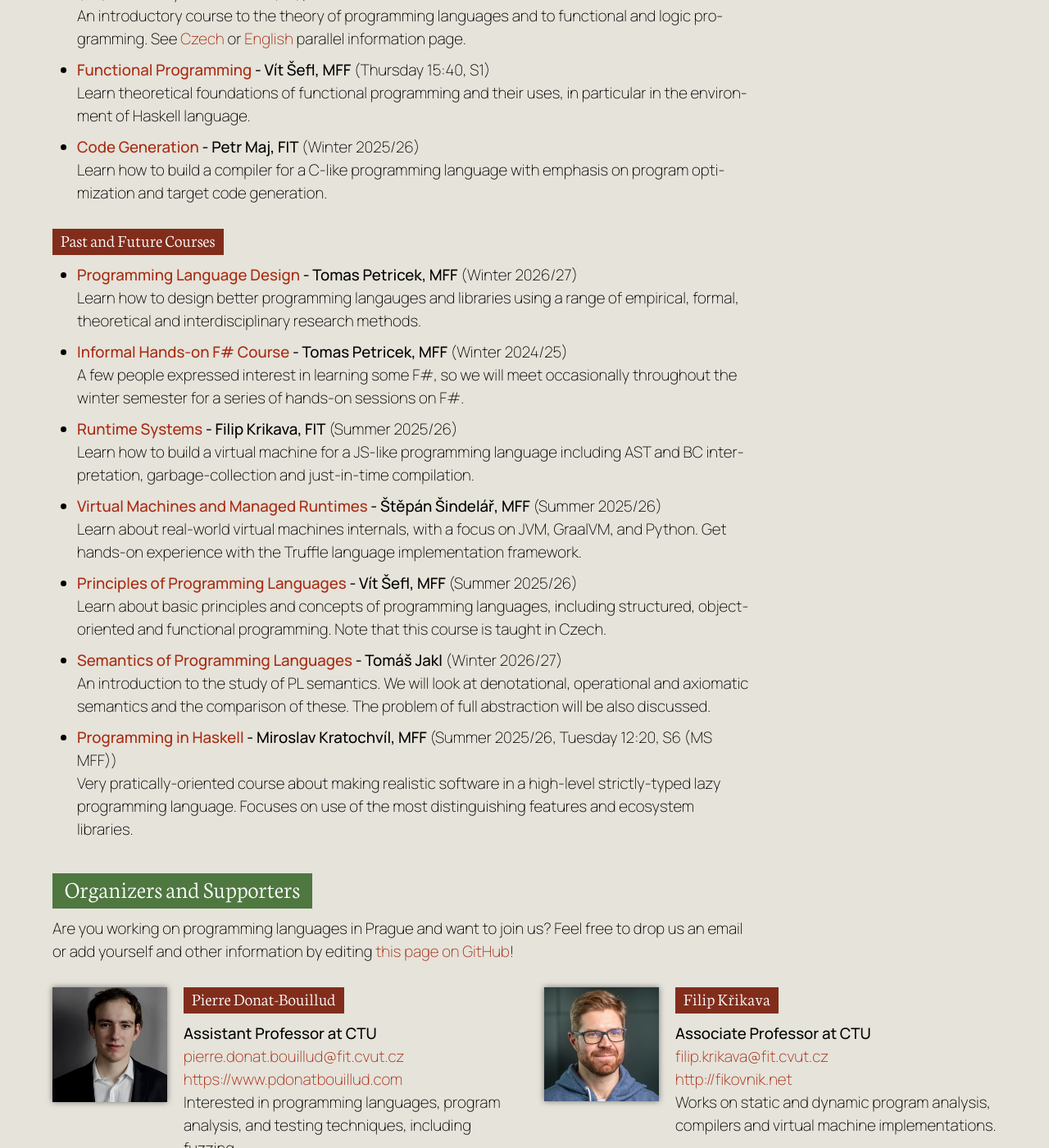
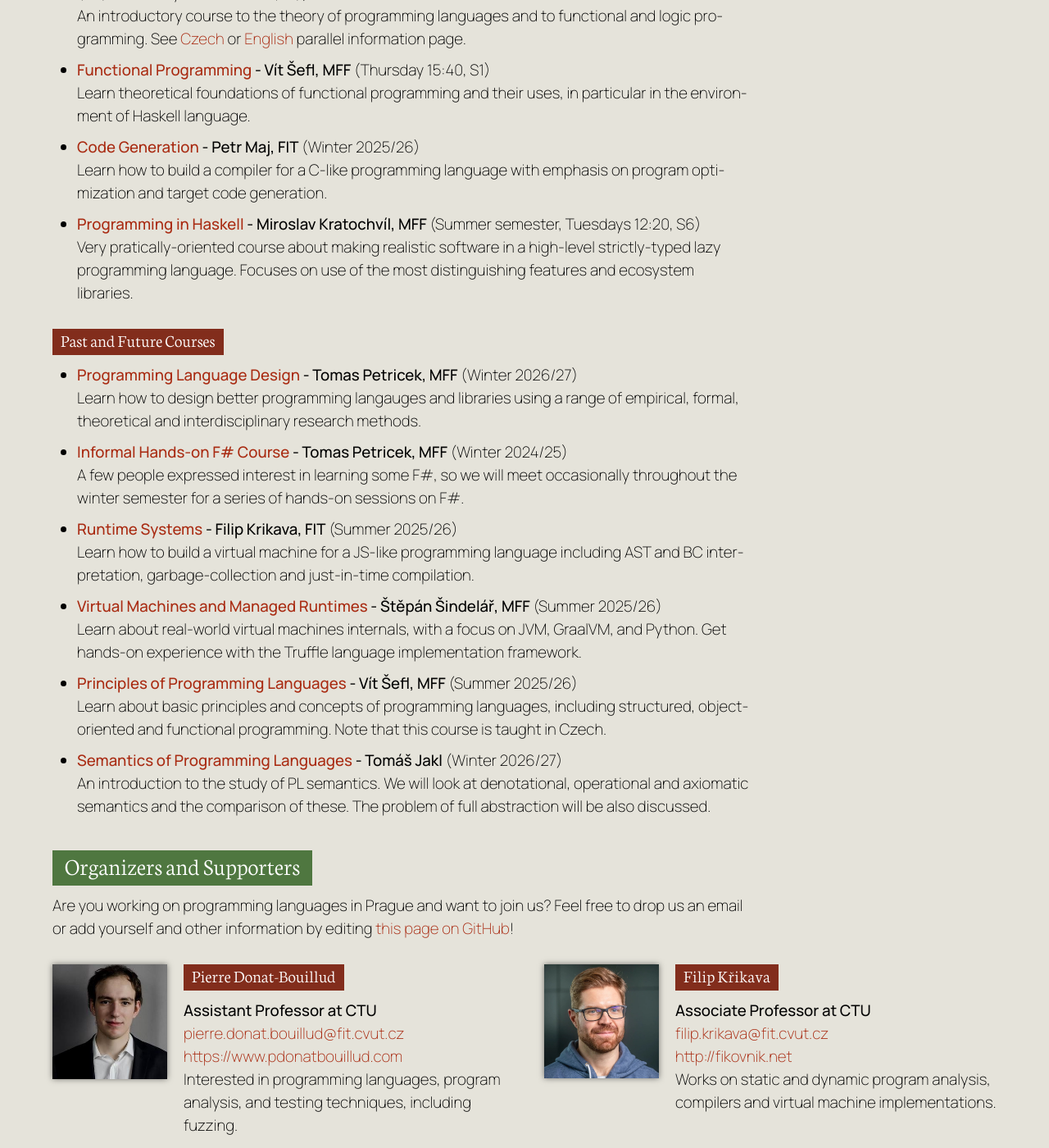
Before and after one commit to prgprg-org/prgprg-org.github.io, a Jekyll site: the page built from index.html, in a window 1280 px wide and 1400 px high, scrolled down 2429 px. Shown: the whole window at 82% size. Built offline with Jekyll 4.4.1, drawn with Linux system fonts in a browser that asks for light colours.

Commit message:
tune the looks of it

```diff
--- a/_data/courses.yml
+++ b/_data/courses.yml
@@ -93,8 +93,9 @@
   language: English/Czech
 
 - title: Programming in Haskell
-  schedule: Summer 2025/26, Tuesday 12:20, S6 (MS MFF)
+  schedule: Summer semester, Tuesdays 12:20, S6
   lecturer: Miroslav Kratochvíl, MFF
   link: https://teaching.mff.cuni.cz/nprg068-web/
   label: Very pratically-oriented course about making realistic software in a high-level strictly-typed lazy programming language. Focuses on use of the most distinguishing features and ecosystem libraries.
   language: Czech (switches to English on demand)
+  current: yes
```
